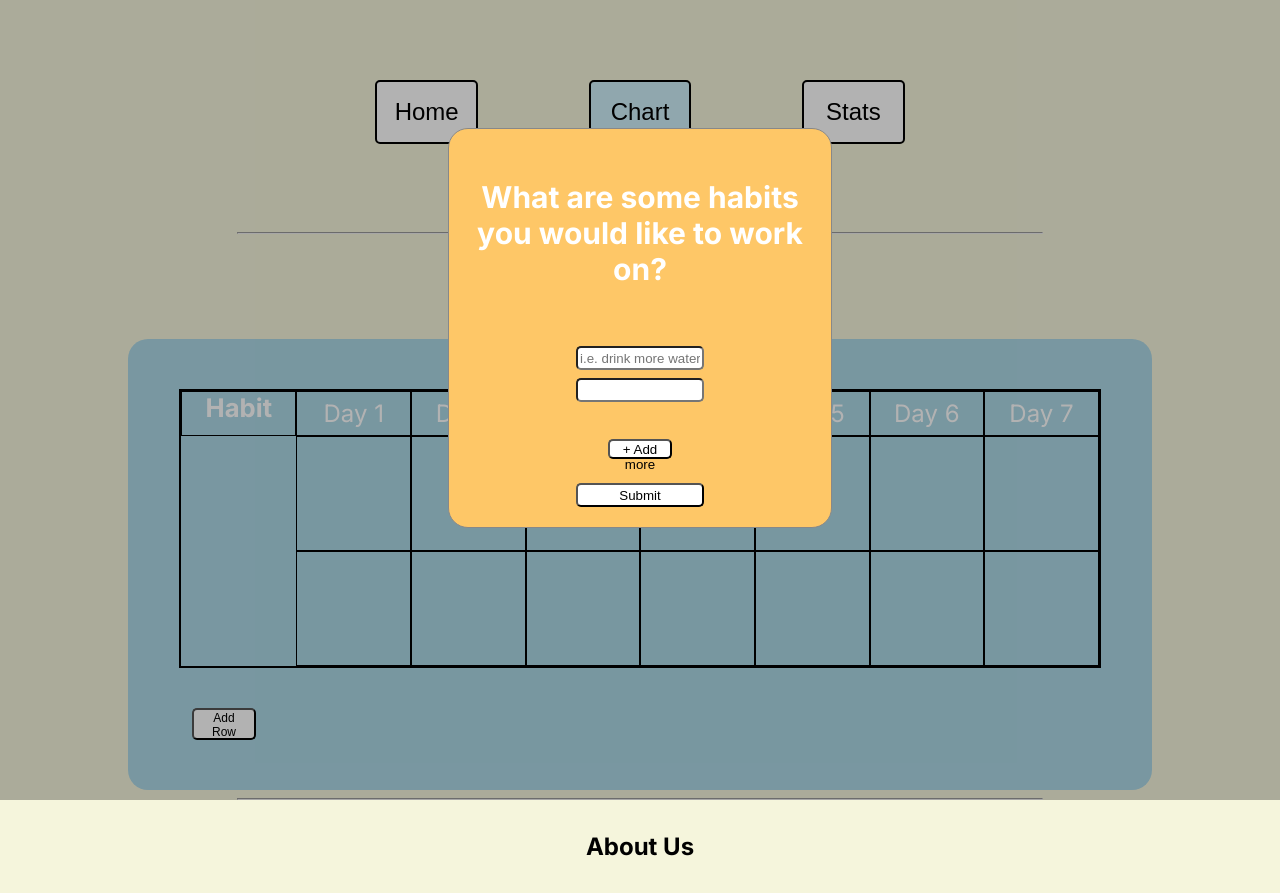
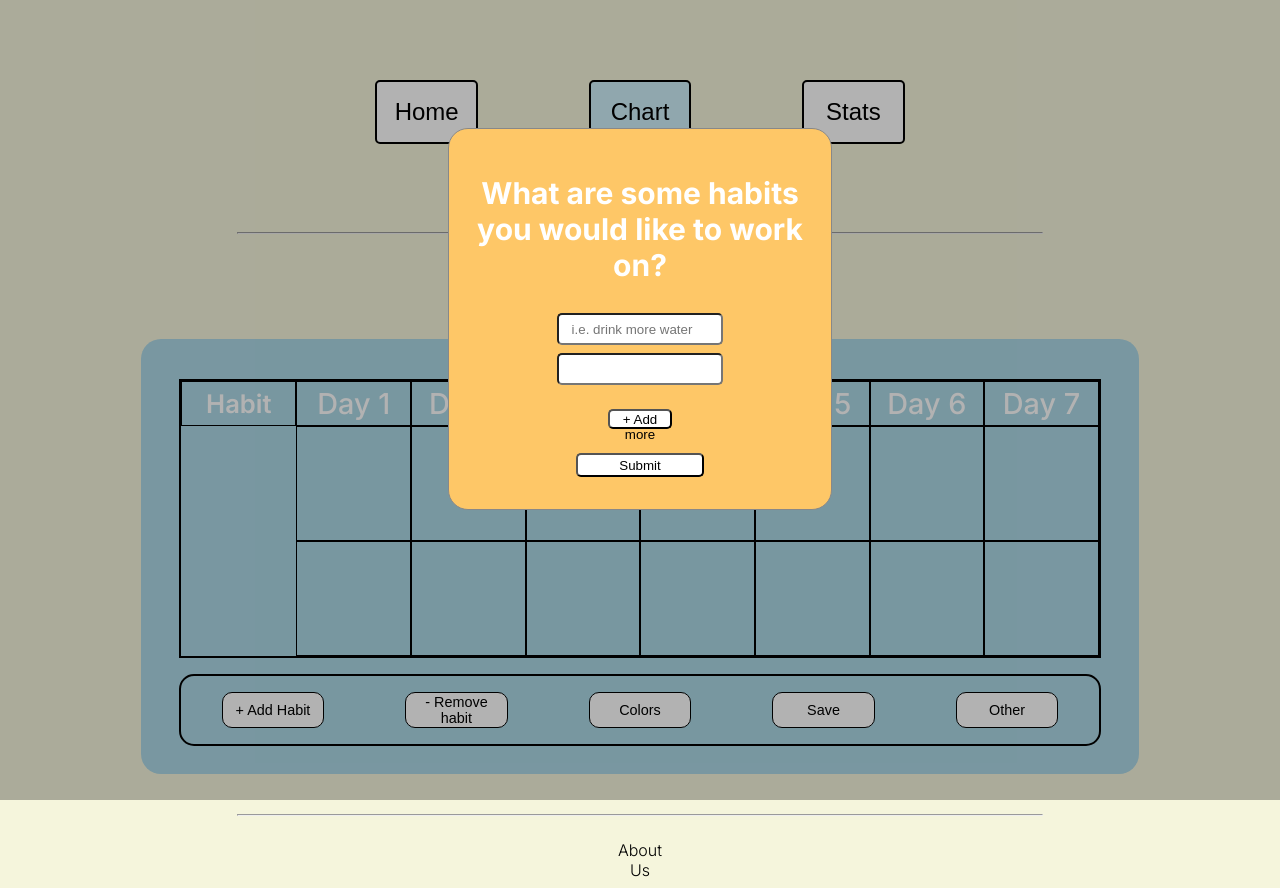
Before and after one commit to ulapkus/Habit-Tracker, a Next.js app: page / in a window 1280 px wide. Both pictures are taken after a click on the button "Chart". Built offline with nearby package versions, Linux system fonts and the light colour scheme.

Commit message:
added ability to get rid of top two rows as needed

```diff
--- a/app/components/chart.js
+++ b/app/components/chart.js
@@ -49,26 +49,77 @@ export default function Chart() {
     const habitInputBox = document.createElement("input");
     habitInputBox.setAttribute("type", "text");
     habitInputBox.name = "newbox";
-    habitInputBox.placeholder = "insert habit";
+    habitInputBox.placeholder = "Insert habit";
     habitInputBox.classList.add("habit-input-box");
     document.getElementById("newHabitId").appendChild(habitInputBox);
+  };
+
+  // const deleteRow = () => {
+  // const table = document.getElementById("mytable");
+  // const deleteRow = table.removeRow();
+  // };
+
+  function removeHabits() {
+    for (let i = 0; i < random.length; i++) {
+      const checkbox = document.createElement("input");
+      checkbox.type = "checkbox";
+      checkbox.className = "checkboxes";
+      document
+        .getElementById("checkbox-parent")
+        .appendChild(checkbox, random[i]);
+    }
+
+    const parent = document.getElementById("checkboxes-plus-submit");
+    const newChild = document.createElement("button");
+    // newChild.innerHTML = "Submit";
+    newChild.onclick = checkIfSubmit;
+    newChild.textContent = "Submit";
+
+    const oldChild = document.getElementById("child");
+    parent.replaceChild(newChild, oldChild);
+  }
+
+  const checkIfSubmit = () => {
+    const boxes = document.getElementsByClassName("checkboxes");
+
+    for (let i = 0; i < boxes.length; i++) {
+      if (boxes[i].checked) {
+        random.splice(boxes[i], 1);
+        console.log(random[i]);
+
+        const tablee = document.getElementById("mytable");
+        tablee.removeChild(document.getElementsByClassName("random-row")[i]);
+
+        const habitBox = document.getElementById("habits-input-boxes");
+        habitBox.removeChild(
+          document.getElementsByClassName("imported-habits")[i]
+        );
+      }
+    }
   };
 
   return (
     <div className="background">
       <h1>My Habit Tracker</h1>
       <div className="mainquestions">
+        <div className="checkboxes-plus-chart">
+          <div id="checkboxes-plus-submit">
+            <div id="checkbox-parent"></div>
+            <div id="child"></div>
+          </div>
           <section className="border">
             <Context.Provider value={[random, setRandom]}>
               <Questions />
             </Context.Provider>
             <section className="habits">
               <h4>Habit</h4>
+              <div id="habits-input-boxes">
                 {random.map((item, index) => (
-              <p key={index} className="imported-habits">
+                  <p key={index} className="imported-habits habit-checkboxes">
                     {item}
                   </p>
                 ))}
+              </div>
               <div id="newHabitId"></div>
             </section>
 
@@ -86,7 +137,7 @@ export default function Chart() {
                   </tr>
                 </tbody>
                 <tbody id="mytable">
-                <tr onClick={location}>
+                  <tr onClick={location} className="random-row">
                     <td className="first-habit-cell cell"></td>
                     <td className="first-habit-cell cell"></td>
                     <td className="first-habit-cell cell"></td>
@@ -95,7 +146,7 @@ export default function Chart() {
                     <td className="first-habit-cell cell"></td>
                     <td className="first-habit-cell cell"></td>
                   </tr>
-                <tr onClick={location}>
+                  <tr onClick={location} className="random-row">
                     <td className="second-habit-cell cell"></td>
                     <td className="second-habit-cell cell"></td>
                     <td className="second-habit-cell cell"></td>
@@ -108,10 +159,19 @@ export default function Chart() {
               </table>
             </section>
           </section>
-        <div className="new-row">
-          <button onClick={createNewRow} className="add-row">
-            Add Row
+        </div>
+        <div className="chart-buttons">
+          {/* <div className="new-row"> */}
+          <button onClick={createNewRow} className="chart-buttons-individual">
+            + Add Habit
           </button>
+          {/* </div> */}
+          <button className="chart-buttons-individual" onClick={removeHabits}>
+            - Remove habit
+          </button>
+          <button className="chart-buttons-individual">Colors</button>
+          <button className="chart-buttons-individual">Save</button>
+          <button className="chart-buttons-individual">Other</button>
         </div>
       </div>
     </div>
--- a/app/components/footer.js
+++ b/app/components/footer.js
@@ -4,7 +4,7 @@ export default function Footer() {
   return (
     <div className="footer">
       <footer>
-        <hr />
+        <hr className="about-us-hr" />
         <h2>About Us</h2>
       </footer>
     </div>
--- a/app/components/questions.js
+++ b/app/components/questions.js
@@ -15,6 +15,7 @@ export default function Child() {
     const newInputBox = document.createElement("input");
     newInputBox.setAttribute("type", "text");
     newInputBox.name = "newbox";
+    newInputBox.className = "answer";
     document.getElementById("newElementId").appendChild(newInputBox);
   };
 
@@ -40,7 +41,7 @@ export default function Child() {
                 type="text"
                 name="firstq"
               />
-              <input type="text" />
+              <input type="text" className="answer" />
               <div id="newElementId"></div>
             </div>
           </section>
--- a/app/globals.css
+++ b/app/globals.css
@@ -69,6 +69,10 @@ hr {
   font-size: 3vh;
 }
 
+.tabs:hover {
+  cursor: pointer;
+}
+
 .tabs:not(:last-child) {
   /* border-right: 1px solid rgba(0, 0, 0, 0.274); */
 }
@@ -105,10 +109,10 @@ hr {
 .modal-content {
   background-color: rgb(254, 199, 103);
   margin: 10% auto;
-  padding: 20px;
+  padding: 2vh 2vw 4vh 2vw;
   border: 1px solid #888;
   width: 30%;
-  height: 50%;
+  /* height: 100%; */
   border-radius: 20px;
 }
 
@@ -118,15 +122,14 @@ hr {
   justify-content: space-between;
   align-items: center;
   /* border: 1px solid red; */
-  height: 100%;
   width: 100%;
 }
 
-input {
+/* input {
   border-radius: 5px;
   height: 3vh;
   width: 10vw;
-}
+} */
 
 .what-habits-q {
   text-align: center;
@@ -147,14 +150,20 @@ input {
   width: 5vw;
 }
 
+.add-more:hover {
+  cursor: pointer;
+}
+
 .input-boxes {
   display: flex;
   flex-direction: column;
   justify-content: center;
   align-items: center;
-  height: 100%;
+  /* height: 100%; */
   width: 50%;
   gap: 1vh;
+  padding: 0 0 2vh 0;
+  margin: 0;
   /* border: 1px solid blue; */
 }
 
@@ -173,20 +182,34 @@ h3 {
   width: 10vw;
 }
 
+.submit-q:hover {
+  cursor: pointer;
+}
+
 #newElementId {
   display: flex;
   flex-direction: column;
   justify-content: center;
   align-items: center;
+  gap: 1vh;
 }
 
 .question-plus-answer {
   display: flex;
   flex-direction: column;
-  justify-content: space-around;
+  justify-content: flex-start;
   align-items: center;
   /* border: 1px solid green; */
   height: 100%;
+  padding: 0;
+  margin: 0;
+}
+
+.answer {
+  border-radius: 5px;
+  height: 4vh;
+  width: 13vw;
+  padding: 0 0 0 1vw;
 }
 
 .close:hover,
@@ -199,22 +222,57 @@ h3 {
 .mainquestions {
   display: flex;
   flex-direction: column;
-  justify-content: space-around;
+  justify-content: space-between;
   align-items: center;
-  padding: 50px;
+  gap: 2vh;
+  padding: 5vh 3vw 3.5vh 3vw;
   background-color: #add8e6;
   border-radius: 20px;
   color: white;
-  width: 80vw;
+  width: 100%;
   /* border: 1px solid red; */
+}
+
+#checkboxes-plus-submit {
+  display: flex;
+  flex-direction: column;
+  /* justify-content: center; */
+  /* border: 1px solid red; */
+  padding: 13vh 0 0 0;
+  gap: 10vh;
+}
+
+.checkboxes-plus-chart {
+  display: flex;
+  flex-direction: row;
+  justify-content: flex-start;
+  align-items: flex-start;
+  height: 100%;
+  padding: 0 0 0 0;
+  margin: 0;
+}
+
+#checkbox-parent {
+  /* border: 1px solid blue; */
+  display: flex;
+  flex-direction: column;
+  justify-content: center;
+
+  /* align-items: center; */
+  gap: 8vw;
+  height: 100%;
+  /* padding: 13vh 0 0 0; */
+  /* margin: 4vw 0 0 0; */
 }
 
 .border {
   display: flex;
   flex-direction: row;
-  justify-content: flex-start;
+  justify-content: center;
+  align-items: flex-start;
   border: 2px solid black;
   padding: 0;
+  margin: 0 0 0 0;
   /* width: 100%; */
   width: 72vw;
 }
@@ -224,7 +282,7 @@ h3 {
   width: 9vw;
   font-size: 9vw;
   padding: 0;
-  margin: 0;
+  /* margin: 0 0 0 3vw; */
 }
 
 #newHabitId {
@@ -260,11 +318,18 @@ table {
 }
 
 .imported-habits {
+  display: flex;
+  flex-direction: row;
+  justify-content: flex-start;
+  align-items: center;
+
   border: 1px solid black;
   height: 9vw;
   width: 9vw;
   padding: 0;
   margin: 0;
+  font-size: 3vh;
+  white-space: normal;
 }
 
 td {
@@ -304,8 +369,9 @@ td {
 
 .dayz {
   height: 3.5vw;
-  font-size: 3vh;
+  font-size: 3.6vh;
   text-align: center;
+  font-weight: 500;
 }
 
 .habit-days-individual {
@@ -328,6 +394,10 @@ th {
 }
 
 h4 {
+  display: flex;
+  flex-direction: column;
+  justify-content: center;
+  align-items: center;
   columns: 1;
   border: 1px solid black;
   padding: 0;
@@ -336,46 +406,84 @@ h4 {
   height: 3.5vw;
   text-align: center;
   font-size: 2vw;
+  font-weight: 550;
 }
 
 h2 {
-  font-size: 3vh;
+  font-size: 2vh;
+  font-weight: 300;
   padding: 3vh 0 4vh 0;
   margin: 0;
   /* border: 1px solid pink; */
-  height: 100%;
-  width: 100%;
+  height: 9vh;
+  width: 5vw;
+}
+
+h2:hover {
+  cursor: pointer;
 }
 
 .habit-input-box {
   border: 1px solid black;
   height: 9vw;
   width: 9vw;
-  padding: 0;
+  padding: 0 0 0 1vw;
   margin: 0;
   background-color: #add8e6;
   border-radius: 0;
   font-size: 2.5vh;
-  text-align: center;
+  /* white-space: normal; */
+
+  /* text-align: center; */
 }
-
+/*
 .new-row {
   display: flex;
   flex-direction: row;
   justify-content: flex-start;
   align-items: flex-start;
 width: 70vw;
-  padding: 5vh 0 0 0;
+  padding: 3vh 0 0 0;
+
+} */
+
+.chart-buttons {
+  display: flex;
+  flex-direction: row;
+  justify-content: space-around;
+  align-items: flex-start;
+  border: 2px solid black;
+  border-radius: 15px;
+  padding: 2vh 0 2vh 0;
+  height: 100%;
+  width: 72vw;
 }
 
-.add-row {
-  width: 5vw;
-  height: 4vh;
-  font-size: 1.5vh;
+.chart-buttons-individual {
+  width: 8vw;
+  height: 4.5vh;
+  font-size: 1.8vh;
+  border: 1px solid black;
+  border-radius: 10px;
+}
 
+.chart-buttons-individual:hover {
+  cursor: pointer;
+}
+
+input:focus {
+  outline: none;
+}
+
+.about-us-hr {
+  margin: 5vh 0 0 0;
 }
 
 footer {
+  display: flex;
+  flex-direction: column;
+  justify-content: center;
+  align-items: center;
   /* border: 1px solid red; */
   padding: 0;
   margin: 0;
```
Lines whose indentation alone changed are shown as unchanged.
